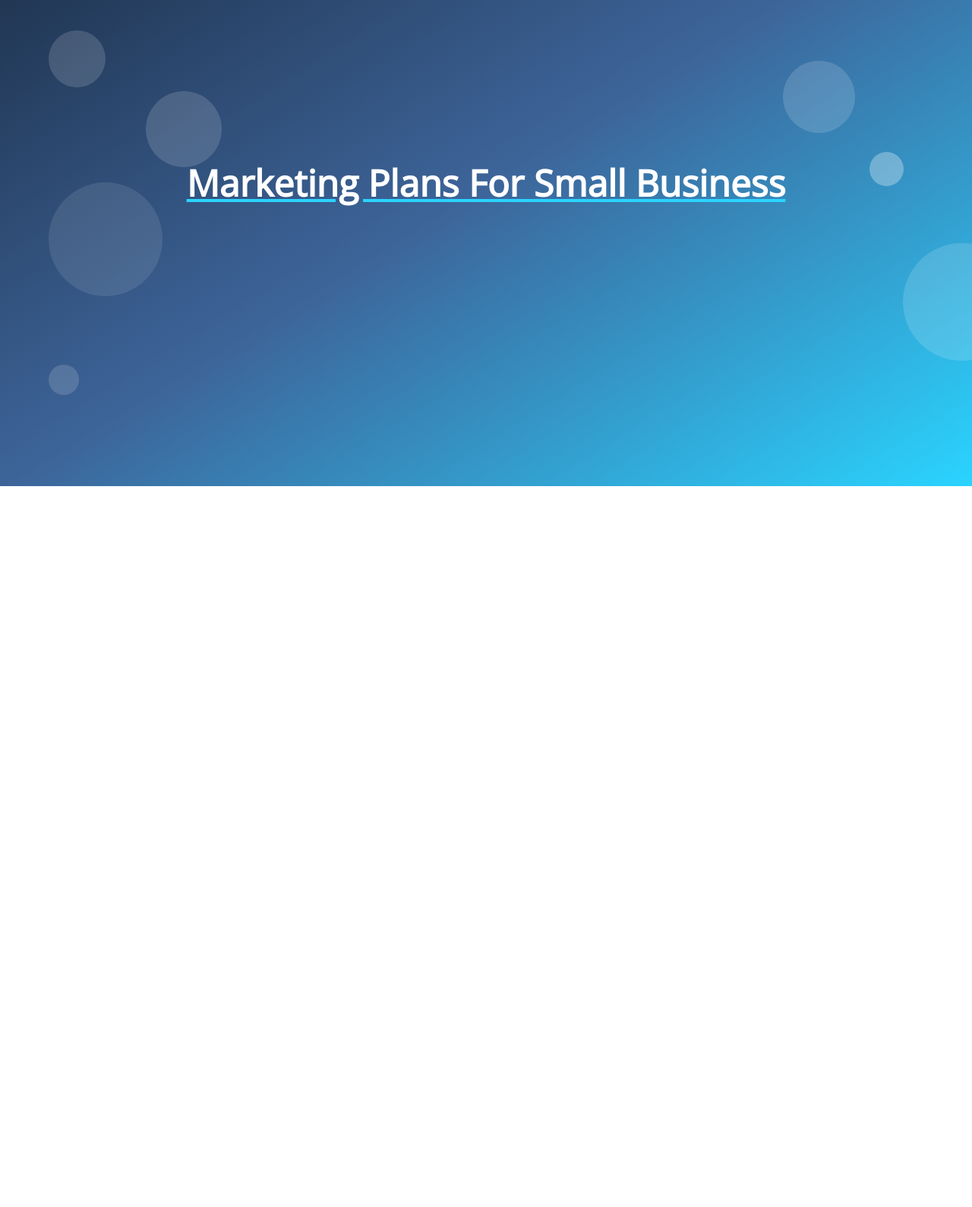
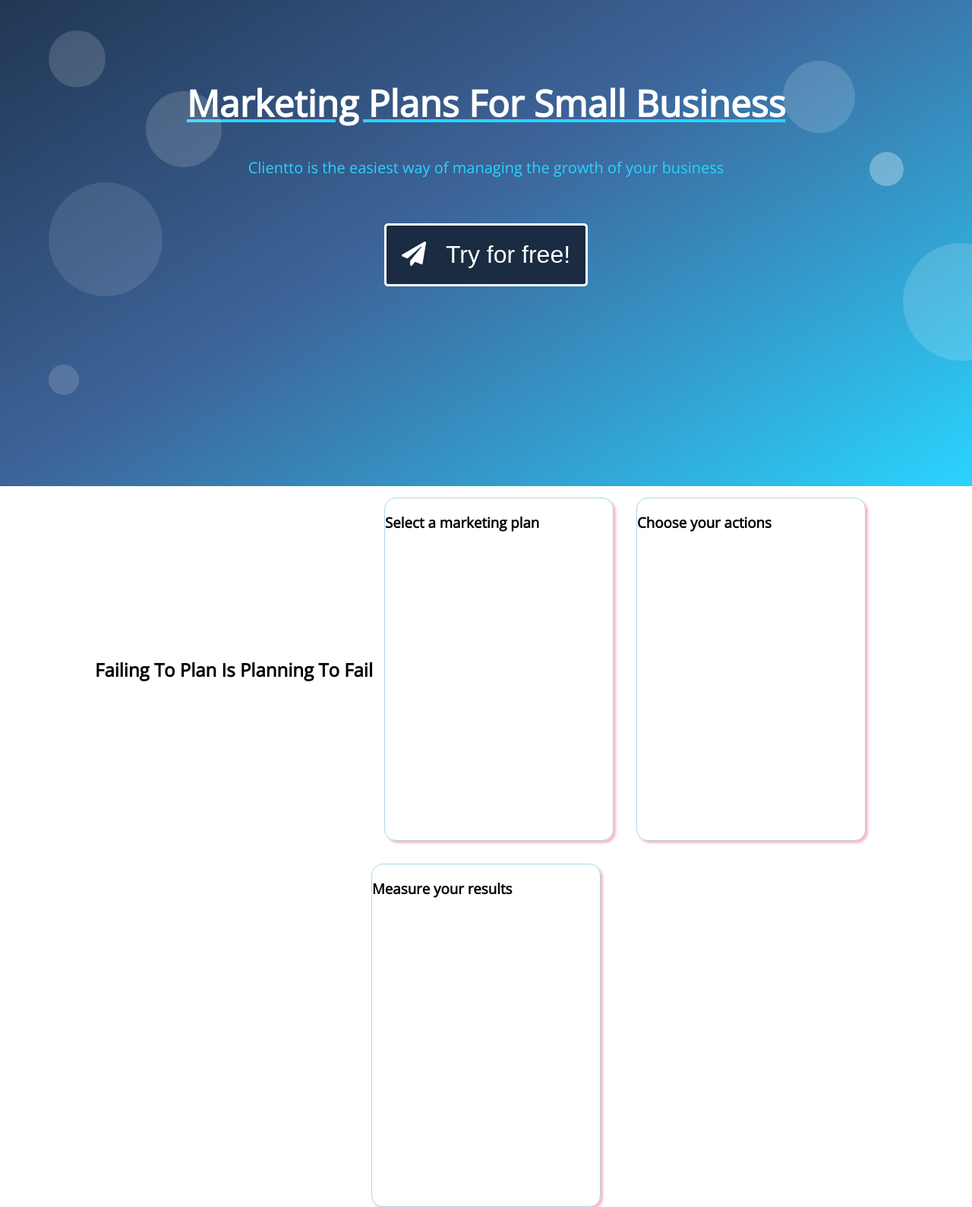
Before and after one commit to coder-log/landing_page, a plain HTML site: page index.html in a window 1280 px wide. Shown: the part 160-1749 px from the top of the page at 76% size. Before the commit the page ends 800 px from the top, so only its background shows below. Drawn offline with nearby package versions, Linux system fonts and the light colour scheme.

Commit message:
Hero section retouch, adding botton

```diff
--- a/index.html
+++ b/index.html
@@ -36,13 +36,29 @@
             <span class="span-95"></span>
             <span class="span-155"></span>
             <span class="span-40"></span>
-            <div>
+            <div class="hero-caption">
                 <h1 id="hero-caption">Marketing Plans For Small Business</h1>
+                <p>Clientto is the easiest way of managing the growth of your business</p>
+                <button class="hero-button"><i class="fas fa-paper-plane"></i> &nbsp Try for free!</button>
 
             </div>
         </div>
-        <span></span>
-        <span></span>
+    </section>
+    <section>
+        <div class="features">
+            <h2>Failing To Plan Is Planning To Fail</h2>
+            <div class="features-box">
+                <h3>Select a marketing plan</h3>
+            </div>
+            <div class="features-box">
+                <h3>Choose your actions</h3>
+            </div>
+            <div class="features-box">
+                <h3>Measure your results</h3>
+            </div>
+
+
+        </div>
     </section>
 </main>
 <footer>
--- a/main.css
+++ b/main.css
@@ -12,6 +12,12 @@ header {
     position: absolute;
 }
 
+main section {
+    width: 100vw;
+    height: 100vh;
+    background-color:grey;
+
+}
 .nav-container {
     display: flex;
     justify-content: center;
@@ -35,7 +41,9 @@ header {
 
 
 .nav-inner-container ul li {
-    display: inline-block;
+    display: flex; /*was inline-block*/
+    flex-direction: row;
+    align-items: center;
     padding: 5px;
     color: white;
 }
@@ -54,13 +62,16 @@ header {
     background-image: linear-gradient(to bottom right, #1a2b42, #3D6499,#2ad4ff);
     display:flex;
     align-items: center;
-
 }
 
 .hero div{
     margin: 0 auto;
 }
-
+.hero-caption{
+    text-align: center;
+    font-size: 1.25rem;
+    color: #2ad4ff;
+}
 #hero-caption {
     font-size: 3rem;
     color: white;
@@ -74,7 +85,7 @@ header {
     background: hsla(0,0%,100%,.15);
     left: 10%;
     top: 10%;
-    position: fixed;
+    position: absolute;
 }
 
 .span-75 {
@@ -85,7 +96,7 @@ header {
     background: hsla(0,0%,100%,.15);
     left: 5%;
     top: 25%;
-    position: fixed;
+    position: absolute;
 }
 
 .span-100 {
@@ -96,7 +107,7 @@ header {
     background: hsla(0,0%,100%,.15);
     left: 15%;
     top: 35%;
-    position: fixed;
+    position: absolute;
 }
 
 .span-150 {
@@ -107,7 +118,7 @@ header {
     background: hsla(0,0%,100%,.10);
     left: 5%;
     top: 50%;
-    position: fixed;
+    position: absolute;
 }
 .span-45 {
     width: 45px;
@@ -117,7 +128,7 @@ header {
     background: hsla(0,0%,100%,.30);
     right: 7%;
     top: 45%;
-    position: fixed;
+    position: absolute;
 }
 .span-80 {
     width: 80px;
@@ -127,7 +138,7 @@ header {
     background: hsla(0,0%,100%,.15);
     right:10%;
     top: -5%;
-    position: fixed;
+    position: absolute;
 }
 .span-95 {
     width: 95px;
@@ -137,7 +148,7 @@ header {
     background: hsla(0,0%,100%,.15);
     right: 12%;
     top: 30%;
-    position: fixed;
+    position: absolute;
 }
 
 .span-155 {
@@ -148,7 +159,7 @@ header {
     background: hsla(0,0%,100%,.15);
     right: -5%;
     top: 60%;
-    position: fixed;
+    position: absolute;
 }
 
 .span-40 {
@@ -159,5 +170,36 @@ header {
     background: hsla(0,0%,100%,.15);
     left: 5%;
     top: 80%;
-    position: fixed;
+    position: absolute;
 }
+
+.hero-button {
+    background-color: #1a2b42;
+    color: white;
+    font-size: 2rem;
+    border: 3px solid white;
+    border-radius: 5px;
+    padding: 20px;
+    margin: 40px 20px;
+}
+
+.features {
+    display: flex;
+    flex-direction:row;
+    justify-content: center;
+    align-items: center;
+    flex-wrap: wrap;
+    width: 100vw;
+    height: 100vh;
+    background-color:white;
+
+}
+
+.features-box {
+    border: solid 1px lightblue;
+    width: 300px;
+    height: 450px;
+    border-radius: 15px;
+    margin: 15px;
+    box-shadow: 3px 3px 3px lightpink;
+}
```
